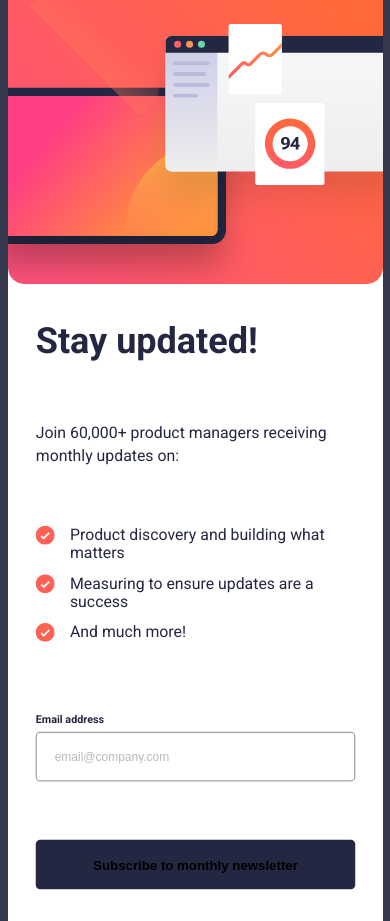
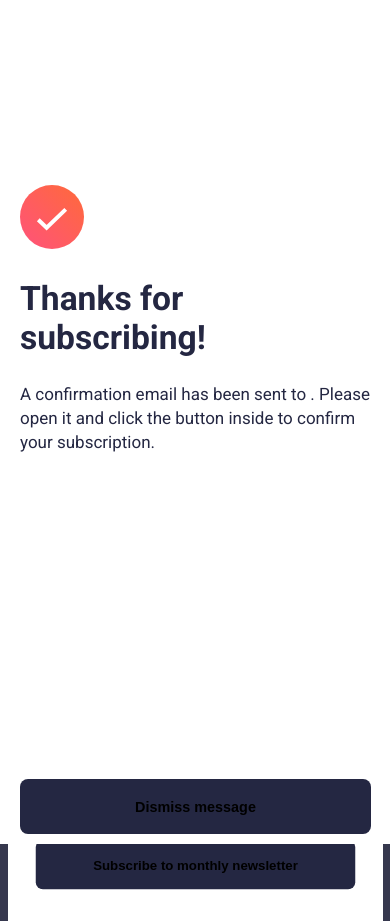
Before and after one commit to shalaginov-dev/holet, a Next.js app: page / in a window 390 px wide. Built offline with nearby package versions, Linux system fonts and the light colour scheme.

Commit message:
mobile done

```diff
--- a/src/app/page.module.scss
+++ b/src/app/page.module.scss
@@ -62,7 +62,7 @@
         background: none;
         padding: 10px 20px;
         border: 1px solid black;
-        border-radius: 5px;
+        border-radius: 8px;
         height: 55px;
         color: $darkSlateGrey;
         opacity: 50%;
@@ -99,7 +99,7 @@
       background: $tomato;
       background: $darkSlateGrey;
       box-shadow: none;
-      border-radius: 5px;
+      border-radius: 8px;
       height: 55px;
       font-size: 0.92em;
       font-weight: bold;
@@ -127,7 +127,6 @@
       scale: 0.9;
 
       h1 {
-        //margin-top: 0.5em;
         font-size: 2.5em;
       }
 
@@ -139,11 +138,5 @@
         }
       }
     }
-
-    .imgBlock {
-      img {
-
-      }
-    }
   }
 }
--- a/src/app/page.tsx
+++ b/src/app/page.tsx
@@ -12,7 +12,7 @@ import s from './page.module.scss'
 export default function SignupForm() {
     const [inputValue, setInputValue] = useState('')
     const [error, setError] = useState<boolean>(false)
-    const [modal, setModal] = useState<boolean>(false)
+    const [modal, setModal] = useState<boolean>(true)
 
     const handleChangeInput = (event: ChangeEvent<HTMLInputElement>) => {
         setInputValue(event.currentTarget.value)
--- a/src/components/Modal.module.scss
+++ b/src/components/Modal.module.scss
@@ -42,7 +42,7 @@
       margin: 20px 0;
       line-height: 24px;
       @media (max-width: 760px) {
-        font-size: 18px;
+        font-size: 17px;
         margin: 15px 0 5px;
       }
     }
@@ -58,7 +58,7 @@
     background: $tomato;
     background: $darkSlateGrey;
     box-shadow: none;
-    border-radius: 5px;
+    border-radius: 8px;
     height: 55px;
     width: 100%;
     font-size: 0.92em;
@@ -72,6 +72,31 @@
       box-shadow: 0 15px 30px rgba(248, 85, 49, 0.5);
     }
   }
+
+  @media (max-width: 768px) {
+    .modalContent{
+      position: relative;
+      justify-content: center;
+      height: 100%;
+      width: 100%;
+      padding: 0 20px 200px 20px;
+      border-radius: 0;
+      font-size: 0.6em;
+      img{
+        margin-bottom: 30px;
+      }
+      h1{
+        margin-bottom: 10px;
+      }
+    }
+
+    button{
+      position: absolute;
+      bottom: 10px;
+      width: 90%;
+      font-size: 1.5em;
+    }
+  }
 }
 
 .modal.active {
--- a/src/styles/app.scss
+++ b/src/styles/app.scss
@@ -9,7 +9,7 @@ body {
   min-width: 1440px;
   height: 100vh;
   background-color: $charcoalGrey;
-  @media (max-width: 760px) {
+  @media (max-width: 768px) {
     min-width: 375px;
     height: auto;
   }
```
